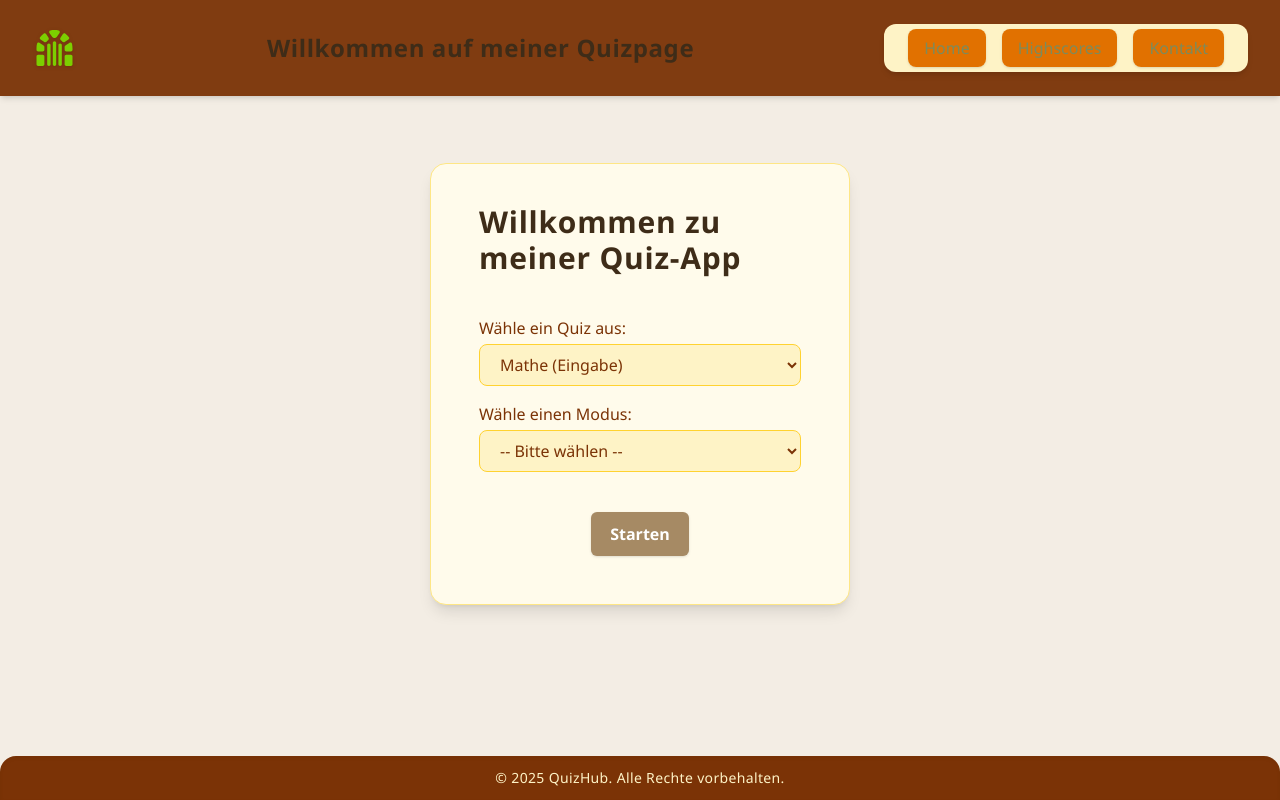
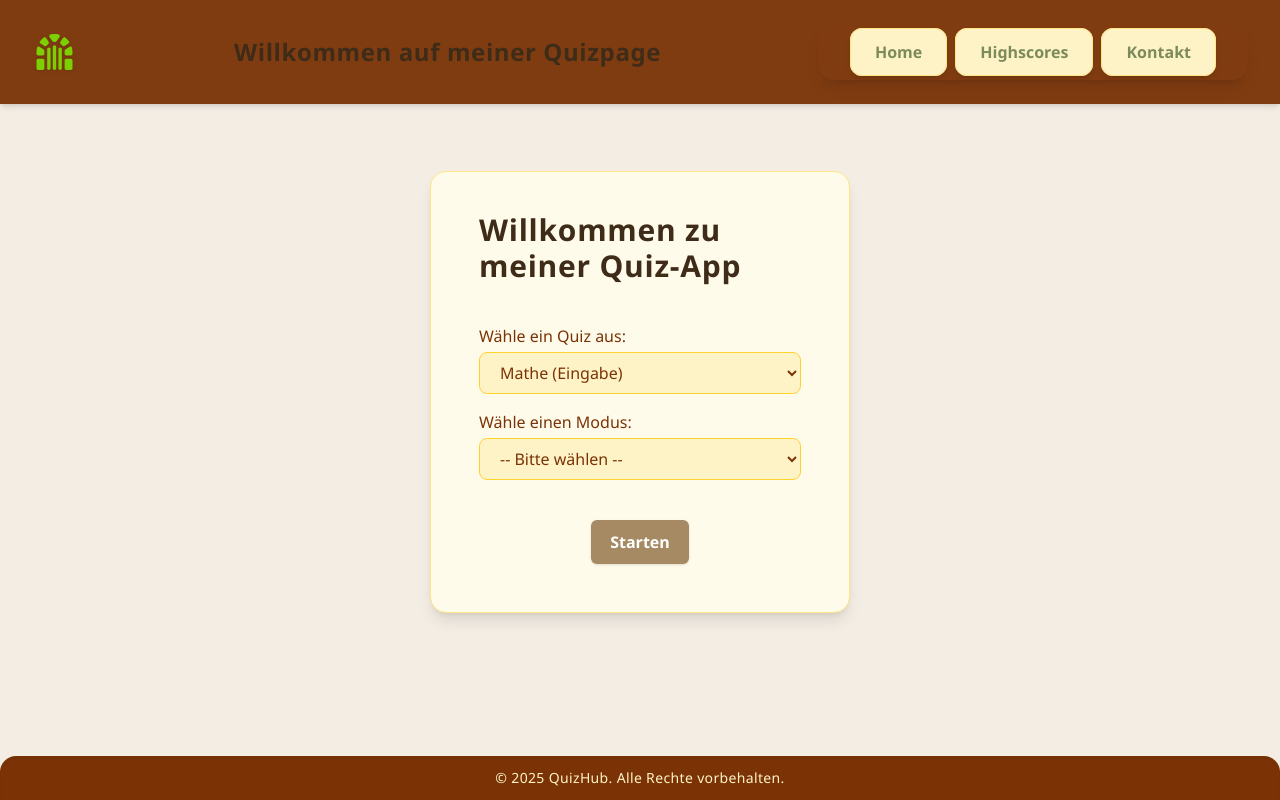
Before and after one commit to MadBellatrix/quizhub, a React (Vite) app: page / in a window 1280 px wide. Built offline with nearby package versions, Linux system fonts and the light colour scheme.

Commit message:
Styling der Nav angepasst für bessere lesbarkeit

```diff
--- a/src/components/Navbar.jsx
+++ b/src/components/Navbar.jsx
@@ -3,12 +3,12 @@ import { Link } from 'react-router-dom'
 
 export default function Navbar() {
     return (
-        <nav className=" bg-amber-100 rounded-xl shadow-md py-3 px-6 flex justify-end items-center">
-            <ul className="flex flex-row gap-4">
+        <nav className="backdrop-blur-sm rounded-2xl shadow-lg py-4 px-8 flex justify-end items-center" >
+            <ul className="flex flex-row gap-2">
                 <li>
                     <Link
                         to="/"
-                        className="bg-amber-600 text-white px-4 py-2 rounded-lg font-medium shadow hover:bg-lime-700 transition-colors duration-200"
+                        className="bg-amber-100 text-amber-900 px-6 py-3 rounded-xl font-semibold shadow-md hover:bg-white hover:shadow-lg hover:scale-105 transition-all duration-300 border border-amber-200"
                     >
                         Home
                     </Link>
@@ -16,7 +16,7 @@ export default function Navbar() {
                 <li>
                     <Link
                         to="/highscores"
-                        className="bg-amber-600 text-white px-4 py-2 rounded-lg font-medium shadow hover:bg-lime-700 transition-colors duration-200"
+                        className="bg-amber-100 text-amber-900 px-6 py-3 rounded-xl font-semibold shadow-md hover:bg-white hover:shadow-lg hover:scale-105 transition-all duration-300 border border-amber-200"
                     >
                         Highscores
                     </Link>
@@ -24,7 +24,7 @@ export default function Navbar() {
                 <li>
                     <Link
                         to="/contact"
-                        className="bg-amber-600 text-white px-4 py-2 rounded-lg font-medium shadow hover:bg-lime-700 transition-colors duration-200"
+                        className="bg-amber-100 text-amber-900 px-6 py-3 rounded-xl font-semibold shadow-md hover:bg-white hover:shadow-lg hover:scale-105 transition-all duration-300 border border-amber-200"
                     >
                         Kontakt
                     </Link>
```
